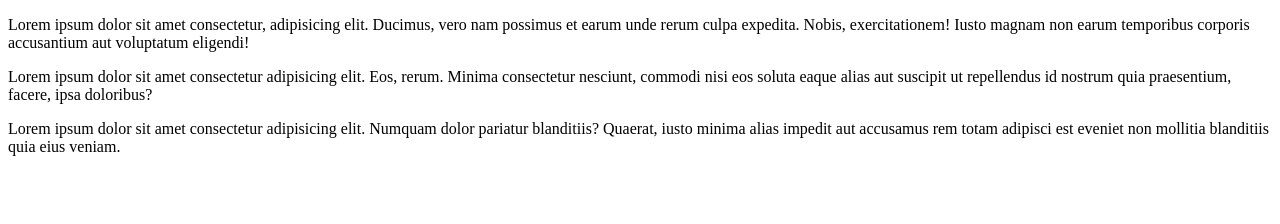
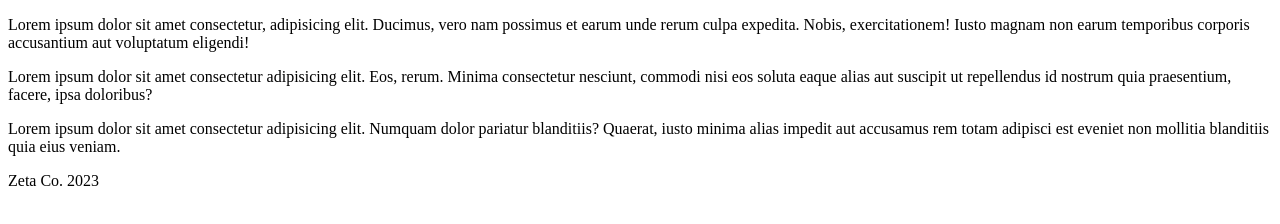
Before and after one commit to mmdohmen/CaC23025, a plain HTML site: page index.html in a window 1280 px wide. Drawn offline with Linux system fonts and the light colour scheme.

Commit message:
Update index.html

```diff
--- a/index.html
+++ b/index.html
@@ -11,5 +11,10 @@
     <p>Lorem ipsum dolor sit amet consectetur, adipisicing elit. Ducimus, vero nam possimus et earum unde rerum culpa expedita. Nobis, exercitationem! Iusto magnam non earum temporibus corporis accusantium aut voluptatum eligendi!</p>
     <p>Lorem ipsum dolor sit amet consectetur adipisicing elit. Eos, rerum. Minima consectetur nesciunt, commodi nisi eos soluta eaque alias aut suscipit ut repellendus id nostrum quia praesentium, facere, ipsa doloribus?</p>
     <p>Lorem ipsum dolor sit amet consectetur adipisicing elit. Numquam dolor pariatur blanditiis? Quaerat, iusto minima alias impedit aut accusamus rem totam adipisci est eveniet non mollitia blanditiis quia eius veniam.</p>
-</body>
+
+    <footer>
+        Zeta Co. 2023
+    </footer>
+
+    </body>
 </html>
```
